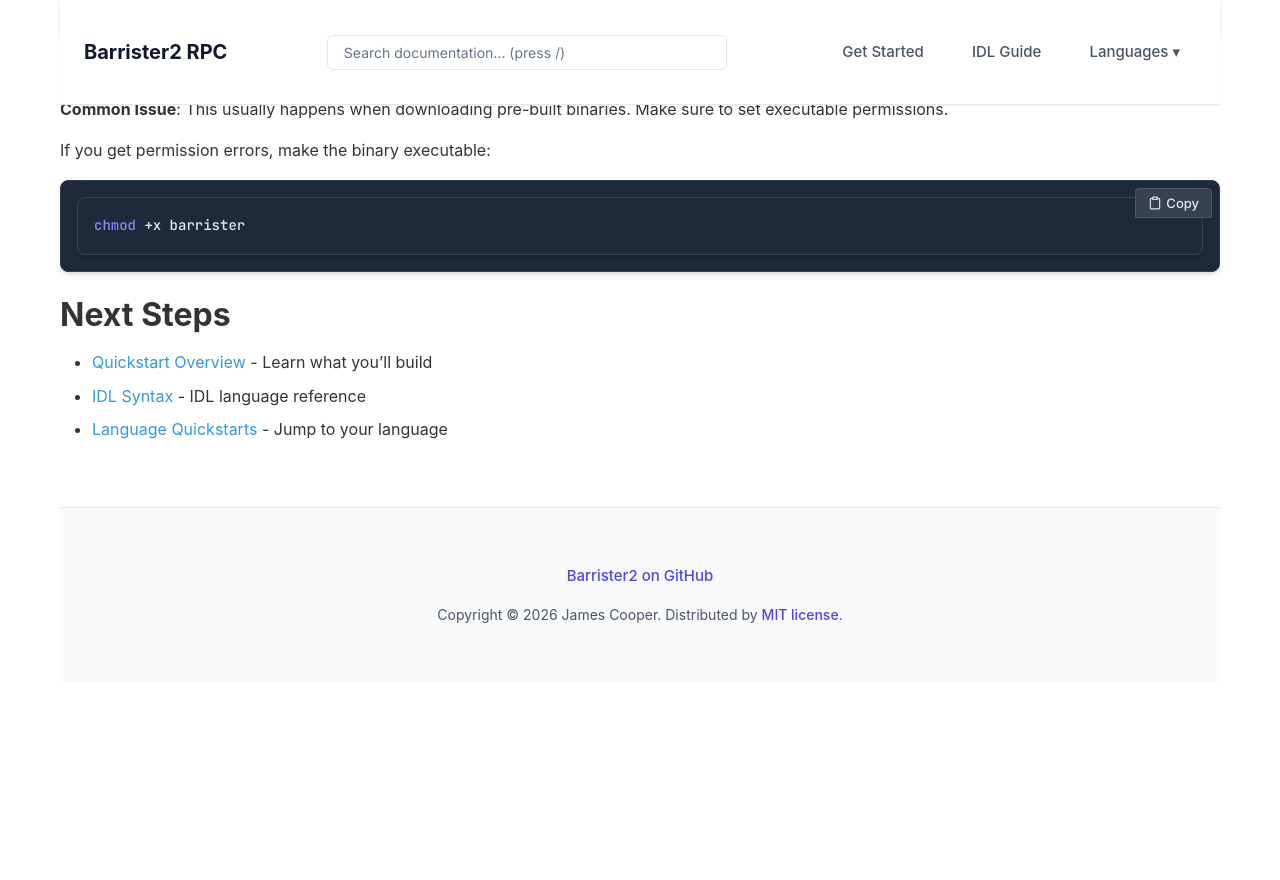
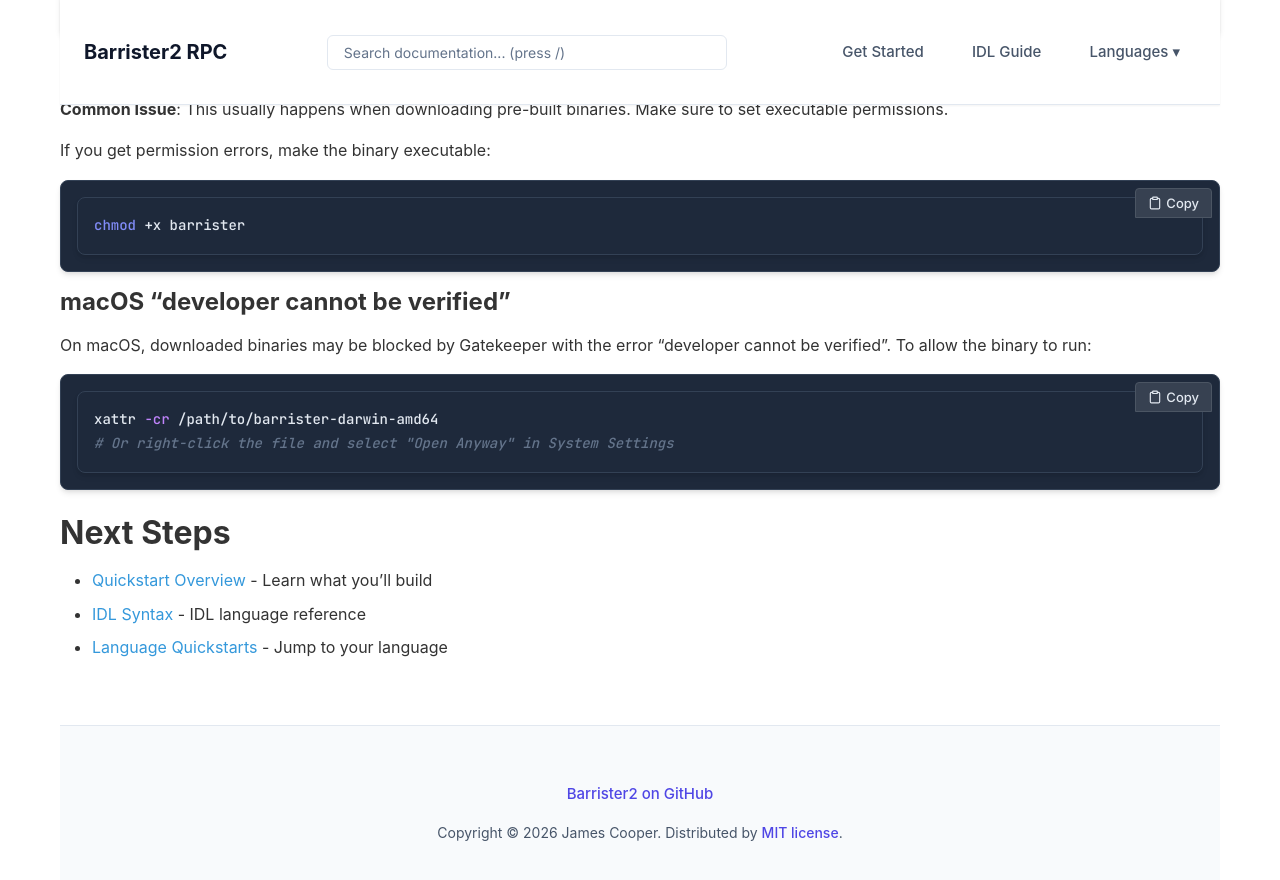
Before and after one commit to coopernurse/barrister2, a Jekyll site: the page built from docs/get-started/installation.md, in a window 1280 px wide and 900 px high, scrolled down 1947 px. Shown: the top 880 px of the window. Built offline with Jekyll 4.4.1, drawn with Linux system fonts in a browser that asks for light colours; comment, search, counter and statistics services are not loaded; before the commit the page ends 2629 px from its top, so only the background shows below that.

Commit message:
docs: add macOS Gatekeeper troubleshooting to installation page

````diff
--- a/docs/get-started/installation.md
+++ b/docs/get-started/installation.md
@@ -89,6 +89,15 @@ If you get permission errors, make the binary executable:
 chmod +x barrister
 ```
 
+### macOS "developer cannot be verified"
+
+On macOS, downloaded binaries may be blocked by Gatekeeper with the error "developer cannot be verified". To allow the binary to run:
+
+```bash
+xattr -cr /path/to/barrister-darwin-amd64
+# Or right-click the file and select "Open Anyway" in System Settings
+```
+
 ## Next Steps
 
 - [Quickstart Overview](quickstart-overview.html) - Learn what you'll build
````
